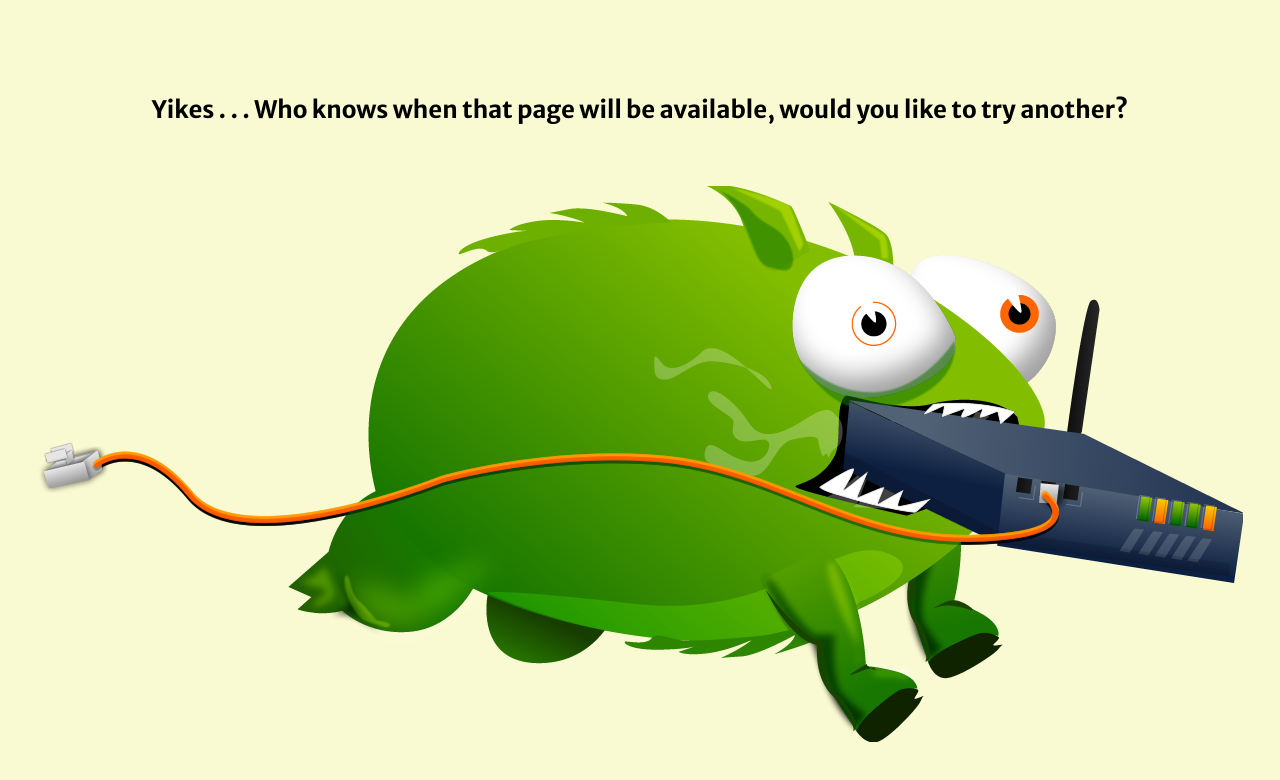
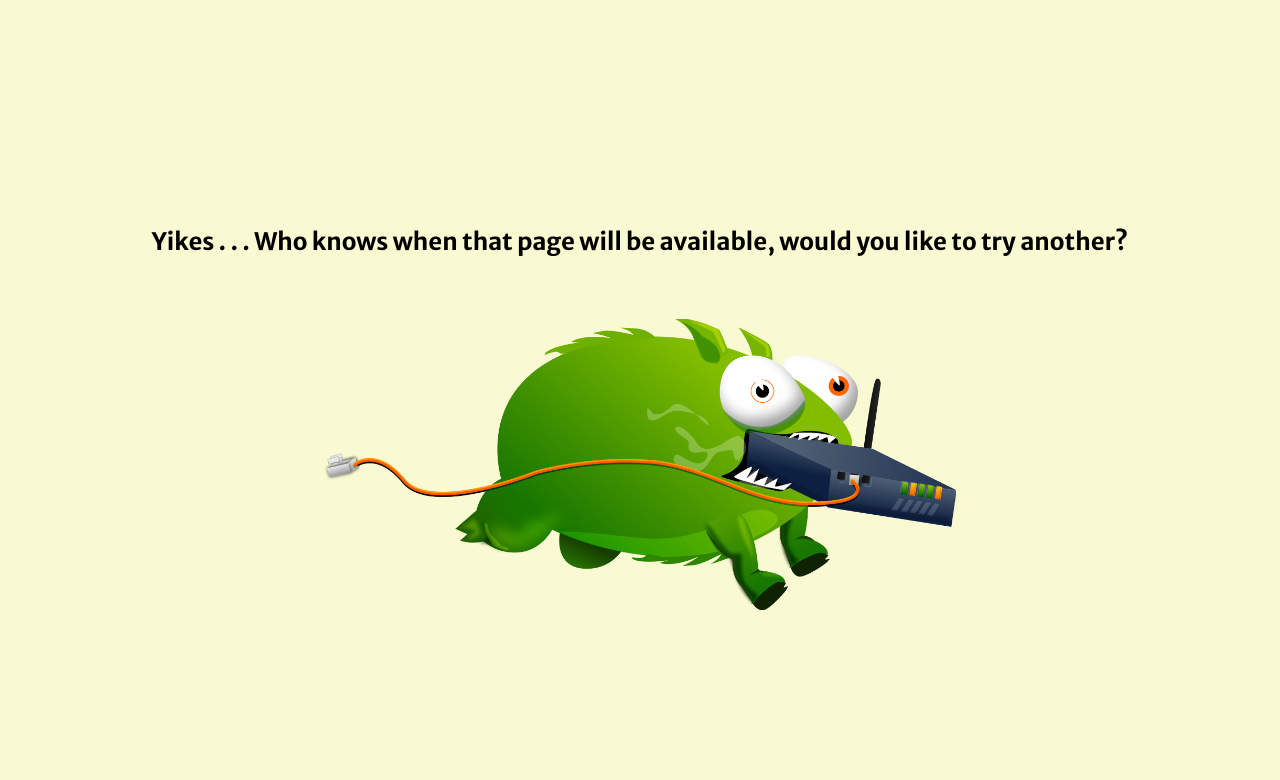
Before and after one commit to hjdelly/flexbox-course, a plain HTML site: page index.html in a window 1280 px wide. Drawn offline with Linux system fonts and the light colour scheme.

Commit message:
Error Page udated

```diff
--- a/index.html
+++ b/index.html
@@ -12,7 +12,6 @@
         body {
             background-color: lightgoldenrodyellow;
             font-family: 'Merriweather Sans', sans-serif;
-            ;
         }
 
         .error_wrapper {
@@ -27,7 +26,7 @@
             margin-bottom: 42px;
         }
 
-        .img {
+        img {
             width: 50%;
         }
     </style>
```
